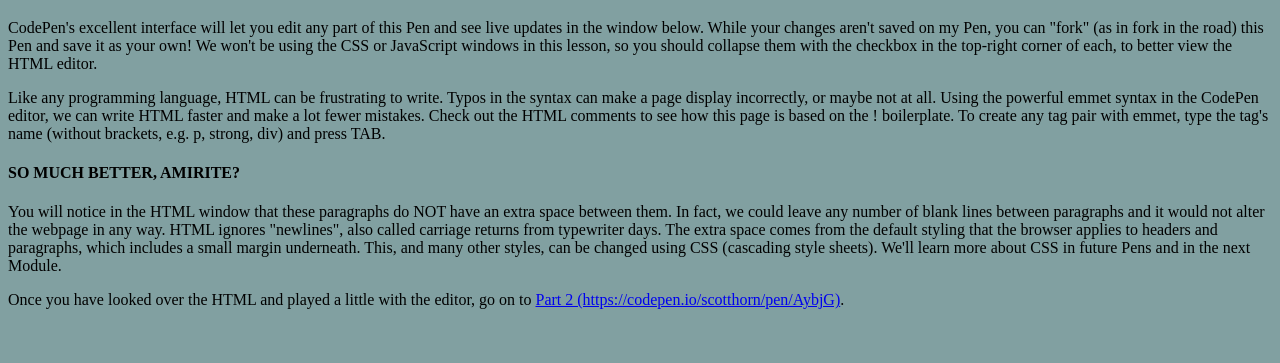
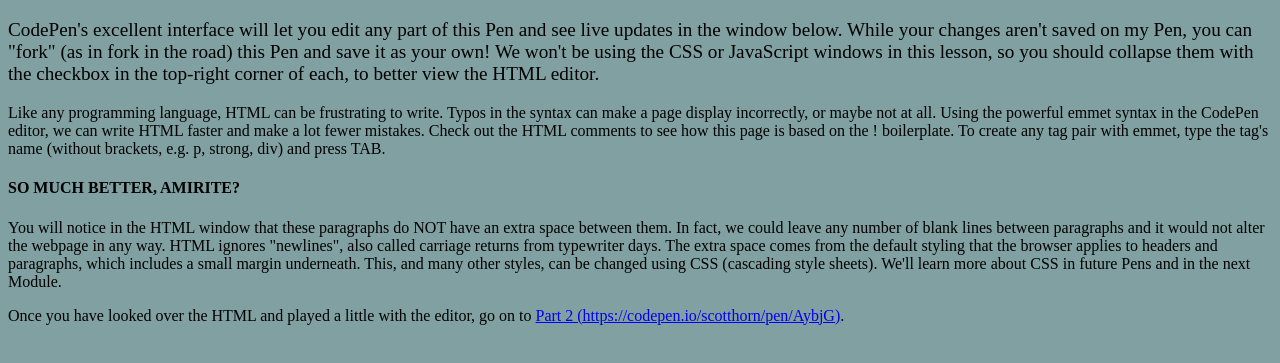
Before and after one commit to Stefffiii/Week7, a plain HTML site: page index.html in a window 1280 px wide. Shown: the part 61-424 px from the top of the page. Drawn offline with Linux system fonts and the light colour scheme.

Commit message:
paragraph updatd

```diff
--- a/index.html
+++ b/index.html
@@ -42,7 +42,7 @@ Now, on to the page!
   <h1 style="color: chocolate;">Hello class!</h1>
   <!-- h1, h2... are called header tags, with h1 being the most important header and h6 the least. -->
 
-  <p>CodePen's excellent interface will let you edit any part of this Pen and see live updates in the window below.  While your changes aren't saved on my Pen, you can "fork" (as in fork in the road) this Pen and save it as your own!  We won't be using the CSS or JavaScript windows in this lesson, so you should collapse them with the checkbox in the top-right corner of each, to better view the HTML editor.</p>
+  <p style="font-size:larger ;">CodePen's excellent interface will let you edit any part of this Pen and see live updates in the window below.  While your changes aren't saved on my Pen, you can "fork" (as in fork in the road) this Pen and save it as your own!  We won't be using the CSS or JavaScript windows in this lesson, so you should collapse them with the checkbox in the top-right corner of each, to better view the HTML editor.</p>
   <!-- p tags are used to mark paragraphs.  While they don't indent by default, they include a small margin below. -->
   <p>Like any programming language, HTML can be frustrating to write.  Typos in the syntax can make a page display incorrectly, or maybe not at all.  Using the powerful emmet syntax in the CodePen editor, we can write HTML faster and make a lot fewer mistakes.  Check out the HTML comments to see how this page is based on the ! boilerplate.  To create any tag pair with emmet, type the tag's name (without brackets, e.g. p, strong, div) and press TAB.</p>
   <h4>SO MUCH BETTER, AMIRITE?</h4>
```
